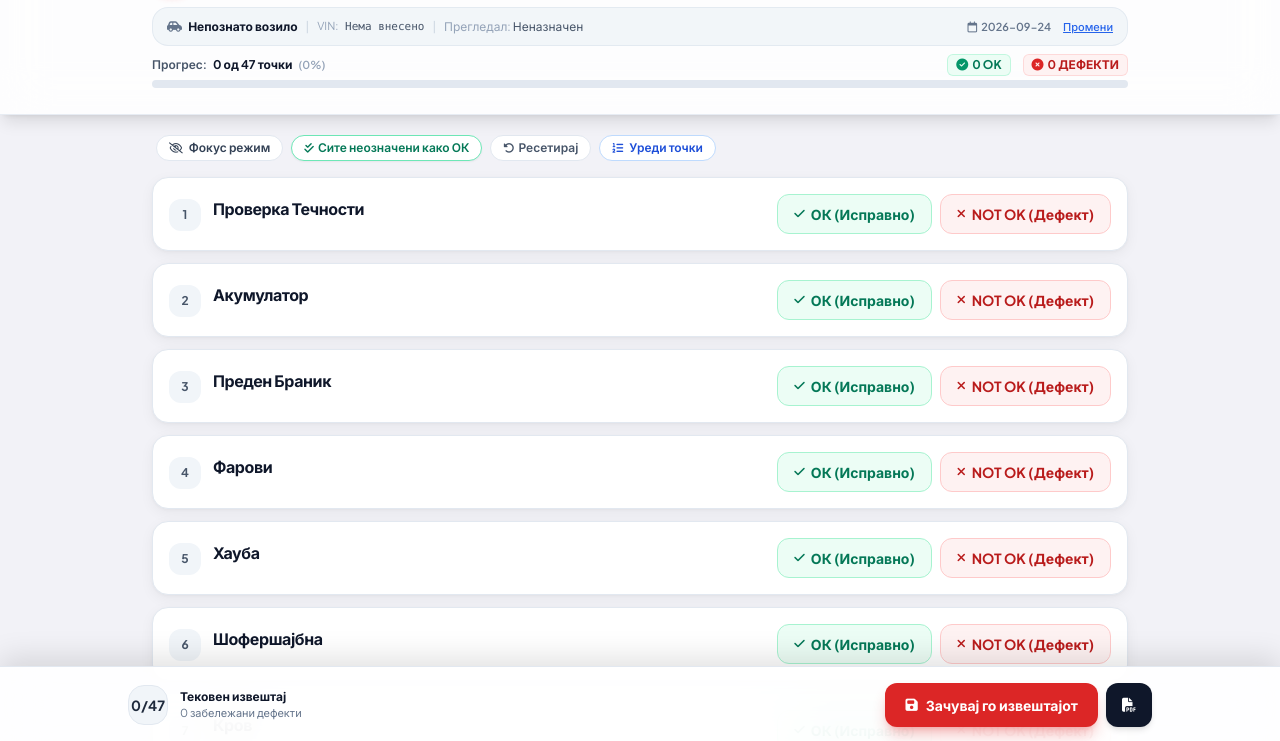
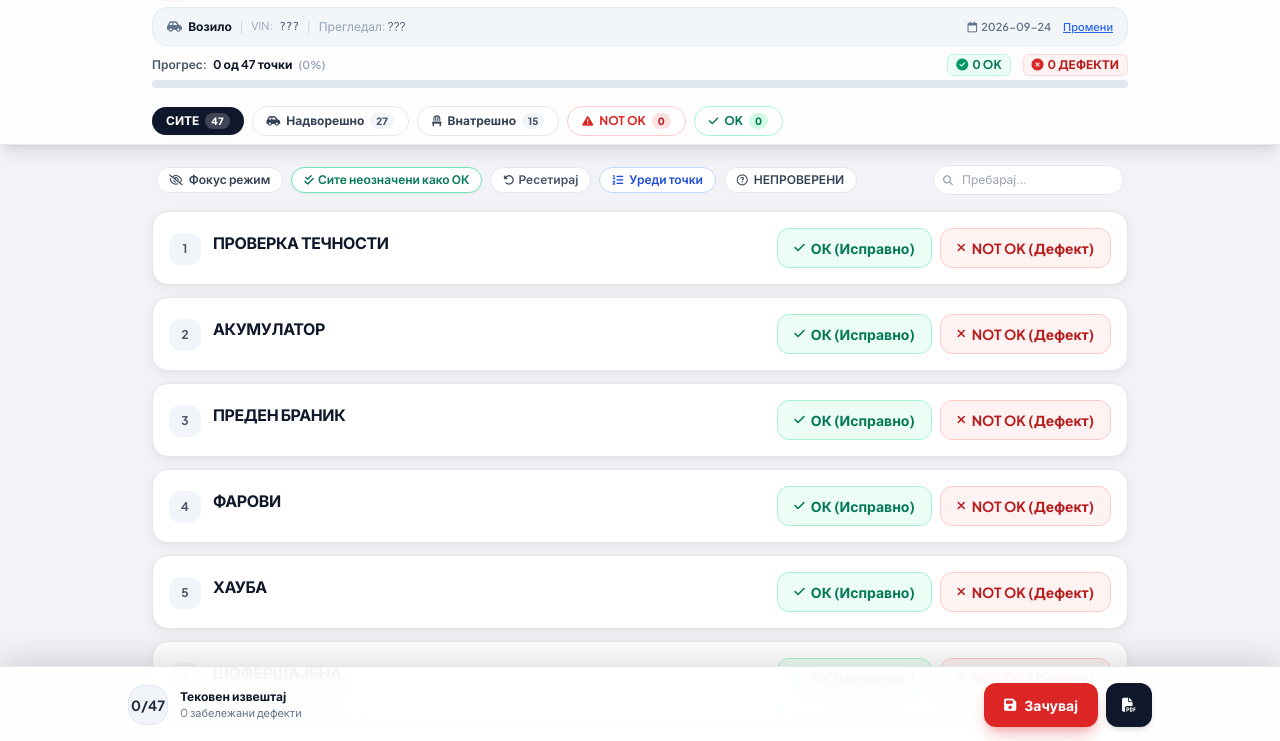
Before and after one commit to TAutoWelt/Vinspector, a plain HTML site: page index.html in a window 1280 px wide. Shown: the part 57-798 px from the top of the page. Drawn offline with nearby package versions, Linux system fonts and the light colour scheme.

Commit message:
Fix UI and add Unchecked Filter

```diff
--- a/index.html
+++ b/index.html
@@ -101,7 +101,7 @@
 
     /* Active Card & Focus Dimming */
     .card-active {
-      border: 1px solid rgb(37 99 235 / var(--tw-text-opacity, 1)) !important;
+      border: 2px solid red !important;
       box-shadow: 0 10px 25px -5px rgba(0, 0, 0, 0.4), 0 5px 25px 5px rgba(0, 0, 0, 0.40) !important;
       position: relative;
       z-index: 20;
@@ -219,16 +219,16 @@
           <div class="flex items-center gap-2 flex-wrap min-w-0">
             <span class="font-bold text-slate-900 truncate">
               <i class="fa-solid fa-car-side mr-1 text-slate-500"></i>
-              {{ (vehicle.brand || vehicle.model) ? (vehicle.brand + ' ' + vehicle.model).trim() : 'Непознато возило' }}
+              {{ (vehicle.brand || vehicle.model) ? (vehicle.brand + ' ' + vehicle.model).trim() : 'Возило' }}
               <span v-if="vehicle.year" class="text-slate-500 font-normal">({{ vehicle.year }})</span>
             </span>
             <span class="text-slate-300">|</span>
             <span class="text-slate-600 font-mono text-[11px] truncate">
-              <span class="text-slate-400 font-sans">VIN:</span> {{ vehicle.vin || 'Нема внесено' }}
+              <span class="text-slate-400 font-sans">VIN:</span> {{ vehicle.vin || '???' }}
             </span>
             <span class="text-slate-300">|</span>
             <span class="text-slate-600 truncate">
-              <span class="text-slate-400">Прегледал:</span> {{ vehicle.inspector || 'Неназначен' }}
+              <span class="text-slate-400">Прегледал:</span> {{ vehicle.inspector || '???' }}
             </span>
             <span v-if="getSpecialValueByType('odometer')" class="text-slate-600 truncate">
               <span class="text-slate-300">|</span>
@@ -276,7 +276,7 @@
         <!-- Category Filter Horizontal Ribbon & Search -->
         <div class="py-2 flex items-center gap-2 overflow-x-auto no-scrollbar -mx-4 px-4 sm:mx-0 sm:px-0">
 
-          <!--
+
           <button @click="activeCategory = 'ALL'"
             :class="activeCategory === 'ALL' ? 'bg-slate-900 text-white shadow-sm' : 'bg-white text-slate-700 border border-slate-200 hover:bg-slate-50'"
             class="px-3.5 py-1.5 rounded-full text-xs font-bold whitespace-nowrap transition-all flex items-center gap-1.5 flex-shrink-0 active:scale-95">
@@ -291,7 +291,7 @@
             :class="activeCategory === 'EXTERIOR' ? 'bg-slate-900 text-white shadow-sm' : 'bg-white text-slate-700 border border-slate-200 hover:bg-slate-50'"
             class="px-3.5 py-1.5 rounded-full text-xs font-bold whitespace-nowrap transition-all flex items-center gap-1.5 flex-shrink-0 active:scale-95">
             <i class="fa-solid fa-car-side text-[11px]"></i>
-            <span>Надворешна</span>
+            <span>Надворешно</span>
             <span :class="activeCategory === 'EXTERIOR' ? 'bg-white/20 text-white' : 'bg-slate-100 text-slate-600'"
               class="text-[10px] px-1.5 py-0.2 rounded-full font-extrabold">
               27
@@ -302,7 +302,7 @@
             :class="activeCategory === 'INTERIOR' ? 'bg-slate-900 text-white shadow-sm' : 'bg-white text-slate-700 border border-slate-200 hover:bg-slate-50'"
             class="px-3.5 py-1.5 rounded-full text-xs font-bold whitespace-nowrap transition-all flex items-center gap-1.5 flex-shrink-0 active:scale-95">
             <i class="fa-solid fa-chair text-[11px]"></i>
-            <span>Внатрешност</span>
+            <span>Внатрешно</span>
             <span :class="activeCategory === 'INTERIOR' ? 'bg-white/20 text-white' : 'bg-slate-100 text-slate-600'"
               class="text-[10px] px-1.5 py-0.2 rounded-full font-extrabold">
               15
@@ -313,7 +313,7 @@
             :class="activeCategory === 'DEFECTS' ? 'bg-red-600 text-white shadow-sm shadow-red-500/20' : 'bg-white text-red-600 border border-red-200 hover:bg-red-50'"
             class="px-3.5 py-1.5 rounded-full text-xs font-bold whitespace-nowrap transition-all flex items-center gap-1.5 flex-shrink-0 active:scale-95">
             <i class="fa-solid fa-triangle-exclamation text-[11px]"></i>
-            <span>Со Оштетувања</span>
+            <span>NOT OK</span>
             <span :class="activeCategory === 'DEFECTS' ? 'bg-white text-red-600' : 'bg-red-100 text-red-700'"
               class="text-[10px] px-1.5 py-0.2 rounded-full font-extrabold">
               {{ notOkCount }}
@@ -324,29 +324,20 @@
             :class="activeCategory === 'PASSED' ? 'bg-emerald-600 text-white shadow-sm shadow-emerald-500/20' : 'bg-white text-emerald-700 border border-emerald-200 hover:bg-emerald-50'"
             class="px-3.5 py-1.5 rounded-full text-xs font-bold whitespace-nowrap transition-all flex items-center gap-1.5 flex-shrink-0 active:scale-95">
             <i class="fa-solid fa-check text-[11px]"></i>
-            <span>Останати OK</span>
+            <span>OK</span>
             <span :class="activeCategory === 'PASSED' ? 'bg-white text-emerald-600' : 'bg-emerald-100 text-emerald-700'"
               class="text-[10px] px-1.5 py-0.2 rounded-full font-extrabold">
               {{ okCount }}
             </span>
           </button>
 
-         -->
-
-          <!-- Quick Search
-          <div class="relative flex-shrink-0 ml-auto min-w-[140px] max-w-[200px]">
-            <input type="text" v-model="searchQuery" placeholder="Пребарај точка..."
-              class="w-full bg-white border border-slate-200 text-slate-800 text-xs rounded-full pl-7 pr-3 py-1.5 focus:outline-none focus:ring-2 focus:ring-slate-900 focus:border-transparent">
-            <i class="fa-solid fa-magnifying-glass absolute left-2.5 top-2.5 text-slate-400 text-[10px]"></i>
-            <button v-if="searchQuery" @click="searchQuery = ''"
-              class="absolute right-2.5 top-2 text-slate-400 hover:text-slate-600 text-xs">
-              <i class="fa-solid fa-xmark"></i>
-            </button>
-          </div>
-
-        </div>
-
-        -->
+
+
+
+
+        </div>
+
+
 
       </div>
     </header>
@@ -365,6 +356,7 @@
         </div>
         -->
 
+        <!-- Focus Mode Toggle, Mark All Unchecked as OK, Reset Form, Manage Points -->
         <div class="flex items-center gap-2 flex-wrap">
           <!-- Focus Mode Toggle Button -->
           <button @click="toggleFocusBlur"
@@ -391,6 +383,7 @@
             <span>Ресетирај</span>
           </button>
 
+          <!-- Уреди Точки -->
           <button @click="toggleManageMode"
             :class="manageMode ? 'bg-blue-600 text-white border-blue-600' : 'bg-white hover:bg-blue-50 text-blue-700 border-blue-200'"
             class="px-3 py-1 font-semibold border rounded-full transition-all active:scale-95 flex items-center gap-1.5 text-xs">
@@ -409,6 +402,27 @@
             title="Преземи го JSON фајлот за да го зачуваш во репозиториумот">
             <i class="fa-solid fa-download text-[11px]"></i>
             <span>Експортирај точки</span>
+          </button>
+        </div>
+        <!-- Focus Mode Toggle, Mark All Unchecked as OK, Reset Form, Manage Points -->
+
+        <!-- Quick Search Filter -->
+        <button @click="showUncheckedOnly = !showUncheckedOnly"
+          :class="showUncheckedOnly ? 'bg-blue-600 text-white border-blue-600 shadow-sm' : 'bg-white hover:bg-blue-50 text-slate-700 border-slate-200'"
+          class="px-3 py-1 font-semibold border rounded-full transition-all active:scale-95 flex items-center gap-1.5 text-xs"
+          :aria-pressed="showUncheckedOnly" title="Прикажи ги само непроверените точки">
+          <i class="fa-regular fa-circle-question text-[11px]"></i>
+          <span>НЕПРОВЕРЕНИ</span>
+        </button>
+
+        <!-- Quick Search -->
+        <div class="relative flex-shrink-0 ml-auto min-w-[140px] max-w-[200px]">
+          <input type="text" v-model="searchQuery" placeholder="Пребарај..."
+            class="w-full bg-white border border-slate-200 text-slate-800 text-xs rounded-full pl-7 pr-3 py-1.5 focus:outline-none focus:ring-2 focus:ring-slate-900 focus:border-transparent">
+          <i class="fa-solid fa-magnifying-glass absolute left-2.5 top-2.5 text-slate-400 text-[10px]"></i>
+          <button v-if="searchQuery" @click="searchQuery = ''"
+            class="absolute right-2.5 top-2 text-slate-400 hover:text-slate-600 text-xs">
+            <i class="fa-solid fa-xmark"></i>
           </button>
         </div>
       </div>
@@ -440,7 +454,7 @@
 
                 <div class="min-w-0 flex-1">
                   <div class="flex items-center gap-2 flex-wrap">
-                    <h3 class="font-bold text-slate-900 text-sm sm:text-base tracking-tight leading-snug">
+                    <h3 class="font-bold uppercase text-slate-900 text-sm sm:text-base tracking-tight leading-snug">
                       {{ item.title }}
                     </h3>
                     <span v-if="item.status === 'OK'"
@@ -451,12 +465,14 @@
                       class="px-2 py-0.5 rounded-full text-[10px] font-bold bg-red-100 text-red-800 flex items-center gap-1">
                       <i class="fa-solid fa-triangle-exclamation text-[9px]"></i> ДЕФЕКТ
                     </span>
-                    <span v-if="manageMode" class="text-[10px] font-semibold text-blue-600 bg-blue-50 px-2 py-0.5 rounded-full">УПРАВУВАЊЕ</span>
+                    <span v-if="manageMode"
+                      class="text-[10px] font-semibold text-blue-600 bg-blue-50 px-2 py-0.5 rounded-full">УПРАВУВАЊЕ</span>
                     <!-- <span v-else class="px-2 py-0.5 rounded-full text-[10px] font-medium bg-slate-100 text-slate-500">
                       Непроверено
                     </span> -->
                   </div>
-                  <p class="text-xs text-slate-500 mt-0.5 leading-relaxed font-normal hidden "> <!-- hid the subtitle using the class hidden -->
+                  <p class="text-xs text-slate-500 mt-0.5 leading-relaxed font-normal hidden ">
+                    <!-- hid the subtitle using the class hidden -->
                     {{ item.subtitle }}
                   </p>
                 </div>
@@ -467,7 +483,8 @@
                   class="w-8 h-8 rounded-lg bg-slate-100 hover:bg-slate-200 disabled:opacity-30 disabled:cursor-not-allowed text-slate-700 flex items-center justify-center">
                   <i class="fa-solid fa-arrow-up text-xs"></i>
                 </button>
-                <button @click.stop="moveItem(item, 1)" :disabled="getItemIndex(item) === items.length - 1" title="Помести надолу"
+                <button @click.stop="moveItem(item, 1)" :disabled="getItemIndex(item) === items.length - 1"
+                  title="Помести надолу"
                   class="w-8 h-8 rounded-lg bg-slate-100 hover:bg-slate-200 disabled:opacity-30 disabled:cursor-not-allowed text-slate-700 flex items-center justify-center">
                   <i class="fa-solid fa-arrow-down text-xs"></i>
                 </button>
@@ -520,7 +537,9 @@
                   <input type="number" v-model="specialValues[item.key]" @input="saveDraft"
                     :placeholder="item.specialControl.placeholder || ''"
                     class="w-full bg-slate-50 border border-slate-300 text-slate-900 font-bold text-sm rounded-xl pl-3 pr-10 py-1.5 focus:bg-white focus:outline-none focus:ring-2 focus:ring-blue-500 focus:border-blue-500">
-                  <span v-if="item.specialControl.unit" class="absolute right-3 top-2 text-xs font-semibold text-slate-400">{{ item.specialControl.unit }}</span>
+                  <span v-if="item.specialControl.unit"
+                    class="absolute right-3 top-2 text-xs font-semibold text-slate-400">{{ item.specialControl.unit
+                    }}</span>
                 </div>
               </div>
 
@@ -530,8 +549,8 @@
                   <label v-for="option in item.specialControl.options" :key="option"
                     class="cursor-pointer inline-flex items-center gap-1.5 px-3 py-1.5 rounded-lg border text-xs font-semibold transition-all"
                     :class="specialValues[item.key] === option ? 'bg-slate-900 text-white border-slate-900 shadow-sm' : 'bg-slate-50 text-slate-700 border-slate-200 hover:bg-slate-100'">
-                    <input type="radio" :name="'special_type_' + item.key" :value="option" v-model="specialValues[item.key]"
-                      @change="saveDraft" class="hidden">
+                    <input type="radio" :name="'special_type_' + item.key" :value="option"
+                      v-model="specialValues[item.key]" @change="saveDraft" class="hidden">
                     <i v-if="specialValues[item.key] === option" class="fa-solid fa-circle-dot text-[11px]"></i>
                     <i v-else class="fa-regular fa-circle text-[11px] text-slate-400"></i>
                     <span>{{ option }}</span>
@@ -543,11 +562,11 @@
           </div>
 
           <!-- NOT OK Defect Drawer (Expands when NOT OK is selected) -->
-          <div v-if="item.status === 'NOT_OK'" class="bg-red-50/60 border-t border-red-100 p-3.5 sm:p-4 space-y-3">
+          <div v-if="item.status === 'NOT_OK'" class="bg-orange-50/60 border-t border-red-100 p-3.5 sm:p-4 space-y-3">
 
             <!-- Quick Defect Tag Chips -->
             <div>
-<!--               <div class="flex items-center justify-between mb-1.5">
+              <!--               <div class="flex items-center justify-between mb-1.5">
                 <span class="text-[11px] font-bold uppercase tracking-wider text-red-800">
                   <i class="fa-solid fa-tags mr-1"></i> Брзи ознаки за дефект:
                 </span>
@@ -556,7 +575,7 @@
               -->
               <div class="flex flex-wrap gap-1.5">
                 <button v-for="tag in getTagsForItem(item)" :key="tag" @click="addTagToComment(item, tag)" type="button"
-                  class="px-2.5 py-1 rounded-lg text-xs font-semibold bg-white border border-red-200 text-red-700 hover:bg-red-600 hover:text-white transition-all shadow-2xs active:scale-95 flex items-center gap-1">
+                  class="px-2.5 py-1 rounded-lg text-xs font-semibold bg-white border border-black-200 hover:bg-red-600 hover:text-white transition-all shadow-2xs active:scale-95 flex items-center gap-1">
                   <i class="fa-solid fa-plus text-[9px] opacity-70"></i>
                   <span>{{ tag }}</span>
                 </button>
@@ -565,12 +584,12 @@
 
             <!-- Comment Box -->
             <div>
-<!--               <label class="block text-xs font-bold text-slate-700 mb-1">
+              <!--               <label class="block text-xs font-bold text-slate-700 mb-1">
                 Опис на оштетувањето / дефектот:
               </label> -->
               <textarea v-model="item.comment" @input="saveDraft" rows="2"
                 placeholder="Внесете детални информации за оштетувањето, локацијата или потребната поправка..."
-                class="w-full bg-white border border-red-200 rounded-xl p-2.5 text-xs sm:text-sm text-slate-800 placeholder-slate-400 focus:outline-none focus:ring-2 focus:ring-red-500 focus:border-red-500 transition-all"></textarea>
+                class="w-full bg-white border border-black-200 rounded-xl p-2.5 text-xs sm:text-sm text-slate-800 placeholder-slate-400 focus:outline-none focus:ring-2 focus:ring-red-500 focus:border-red-100 transition-all"></textarea>
             </div>
 
             <!-- Defect Photo Uploader -->
@@ -581,7 +600,7 @@
                   []).length }})
                 </span>
                 <label
-                  class="cursor-pointer inline-flex items-center gap-1.5 px-3 py-1.2 rounded-lg bg-white border border-red-200 hover:bg-red-50 text-red-700 text-xs font-bold shadow-2xs transition-all active:scale-95">
+                  class="cursor-pointer inline-flex items-center gap-1.5 px-3 py-1.5 rounded-lg bg-white border border-red-200 hover:bg-red-50 text-red-700 text-xs font-bold shadow-2xs transition-all active:scale-95">
                   <i class="fa-solid fa-cloud-arrow-up text-xs"></i>
                   <span>Прикачи Слика</span>
                   <input type="file" accept="image/*" capture="environment" multiple
@@ -630,7 +649,7 @@
             <button @click="saveReportToArchive"
               class="h-11 px-5 rounded-xl bg-red-600 hover:bg-red-700 active:scale-95 text-white font-bold text-xs sm:text-sm flex items-center gap-2 shadow-lg shadow-red-600/30 transition-all">
               <i class="fa-solid fa-floppy-disk text-sm"></i>
-              <span>Зачувај го извештајот</span>
+              <span>Зачувај</span>
             </button>
 
             <!-- Quick Print Trigger -->
@@ -649,16 +668,19 @@
     <!-- ==================== MODALS & DRAWERS ==================== -->
 
     <!-- Inspection Point Editor -->
-    <div v-if="showPointEditor" class="fixed inset-0 z-50 flex items-center justify-center p-4 bg-slate-900/60 backdrop-blur-sm no-print">
+    <div v-if="showPointEditor"
+      class="fixed inset-0 z-50 flex items-center justify-center p-4 bg-slate-900/60 backdrop-blur-sm no-print">
       <div class="bg-white rounded-3xl max-w-lg w-full shadow-2xl border border-slate-100">
         <div class="px-6 py-4 border-b border-slate-100 flex items-center justify-between">
           <div class="flex items-center gap-2.5">
-            <div class="w-8 h-8 rounded-xl bg-blue-100 text-blue-700 flex items-center justify-center text-sm font-bold">
+            <div
+              class="w-8 h-8 rounded-xl bg-blue-100 text-blue-700 flex items-center justify-center text-sm font-bold">
               <i class="fa-solid fa-list-check"></i>
             </div>
             <h2 class="text-base font-bold text-slate-900">Нова контролна точка</h2>
           </div>
-          <button @click="closePointEditor" class="w-8 h-8 rounded-full bg-slate-100 hover:bg-slate-200 text-slate-500 flex items-center justify-center">
+          <button @click="closePointEditor"
+            class="w-8 h-8 rounded-full bg-slate-100 hover:bg-slate-200 text-slate-500 flex items-center justify-center">
             <i class="fa-solid fa-xmark text-sm"></i>
           </button>
         </div>
@@ -677,14 +699,16 @@
           <div class="grid grid-cols-1 sm:grid-cols-2 gap-3">
             <div>
               <label class="block text-xs font-bold text-slate-700 mb-1">Категорија</label>
-              <select v-model="newPoint.category" class="w-full bg-slate-50 border border-slate-200 rounded-xl px-3 py-2 text-sm text-slate-800 focus:bg-white focus:outline-none focus:ring-2 focus:ring-blue-500">
+              <select v-model="newPoint.category"
+                class="w-full bg-slate-50 border border-slate-200 rounded-xl px-3 py-2 text-sm text-slate-800 focus:bg-white focus:outline-none focus:ring-2 focus:ring-blue-500">
                 <option value="EXTERIOR">Надворешна</option>
                 <option value="INTERIOR">Внатрешност</option>
               </select>
             </div>
             <div>
               <label class="block text-xs font-bold text-slate-700 mb-1">Специјална контрола</label>
-              <select v-model="newPoint.specialType" class="w-full bg-slate-50 border border-slate-200 rounded-xl px-3 py-2 text-sm text-slate-800 focus:bg-white focus:outline-none focus:ring-2 focus:ring-blue-500">
+              <select v-model="newPoint.specialType"
+                class="w-full bg-slate-50 border border-slate-200 rounded-xl px-3 py-2 text-sm text-slate-800 focus:bg-white focus:outline-none focus:ring-2 focus:ring-blue-500">
                 <option value="">Нема</option>
                 <option value="wheels">Тип на бандажи</option>
                 <option value="ignition">Начин на палење</option>
@@ -703,8 +727,10 @@
         </div>
 
         <div class="px-6 py-4 bg-slate-50 border-t border-slate-100 flex items-center justify-end gap-2">
-          <button @click="closePointEditor" class="px-4 py-2 rounded-xl bg-slate-200 text-slate-700 font-bold text-xs">Откажи</button>
-          <button @click="insertPoint" class="px-4 py-2 rounded-xl bg-blue-600 hover:bg-blue-700 text-white font-bold text-xs">Додај точка</button>
+          <button @click="closePointEditor"
+            class="px-4 py-2 rounded-xl bg-slate-200 text-slate-700 font-bold text-xs">Откажи</button>
+          <button @click="insertPoint"
+            class="px-4 py-2 rounded-xl bg-blue-600 hover:bg-blue-700 text-white font-bold text-xs">Додај точка</button>
         </div>
       </div>
     </div>
@@ -964,7 +990,7 @@
               printData.vehicle.vin || 'Н/А' }}</strong></div>
           <div><span class="text-slate-500">Регистарски број:</span> <strong>{{ printData.vehicle.plate || 'Н/А'
               }}</strong></div>
-            <div><span class="text-slate-500">Километража:</span> <strong>{{ getPrintSpecialValue('odometer') ?
+          <div><span class="text-slate-500">Километража:</span> <strong>{{ getPrintSpecialValue('odometer') ?
               formatKm(getPrintSpecialValue('odometer')) : 'Н/А' }}</strong></div>
           <div><span class="text-slate-500">Боја:</span> <strong>{{ printData.vehicle.color || 'Н/А' }}</strong></div>
           <div><span class="text-slate-500">Тип на бандажи:</span> <strong>{{ getPrintSpecialValue('wheels') || 'Н/А'
@@ -1016,7 +1042,8 @@
         <div class="grid grid-cols-2 gap-x-4 gap-y-1 text-[11px]">
           <div v-for="(item, printIndex) in printData.items" :key="'print_all_' + item.key"
             class="flex items-center justify-between py-1 border-b border-slate-100">
-            <span class="truncate pr-2"><span class="font-bold text-slate-500">{{ printIndex + 1 }}.</span> {{ item.title
+            <span class="truncate pr-2"><span class="font-bold text-slate-500">{{ printIndex + 1 }}.</span> {{
+              item.title
               }}</span>
             <div class="flex-shrink-0 font-bold">
               <span v-if="item.status === 'OK'" class="text-emerald-700 font-bold">[ OK ]</span>
@@ -1076,6 +1103,7 @@
         // UI States
         const activeCategory = ref('ALL');
         const searchQuery = ref('');
+        const showUncheckedOnly = ref(false);
         const activeItemKey = ref(null);
         const manageMode = ref(false);
         const showPointEditor = ref(false);
@@ -1517,6 +1545,7 @@
             if (activeCategory.value === 'INTERIOR' && item.category !== 'INTERIOR') return false;
             if (activeCategory.value === 'DEFECTS' && item.status !== 'NOT_OK') return false;
             if (activeCategory.value === 'PASSED' && item.status !== 'OK') return false;
+            if (showUncheckedOnly.value && (item.status === 'OK' || item.status === 'NOT_OK')) return false;
 
             // Search filter
             if (searchQuery.value.trim()) {
@@ -1553,6 +1582,7 @@
           specialValues,
           activeCategory,
           searchQuery,
+          showUncheckedOnly,
           activeItemKey,
           manageMode,
           showPointEditor,
```
